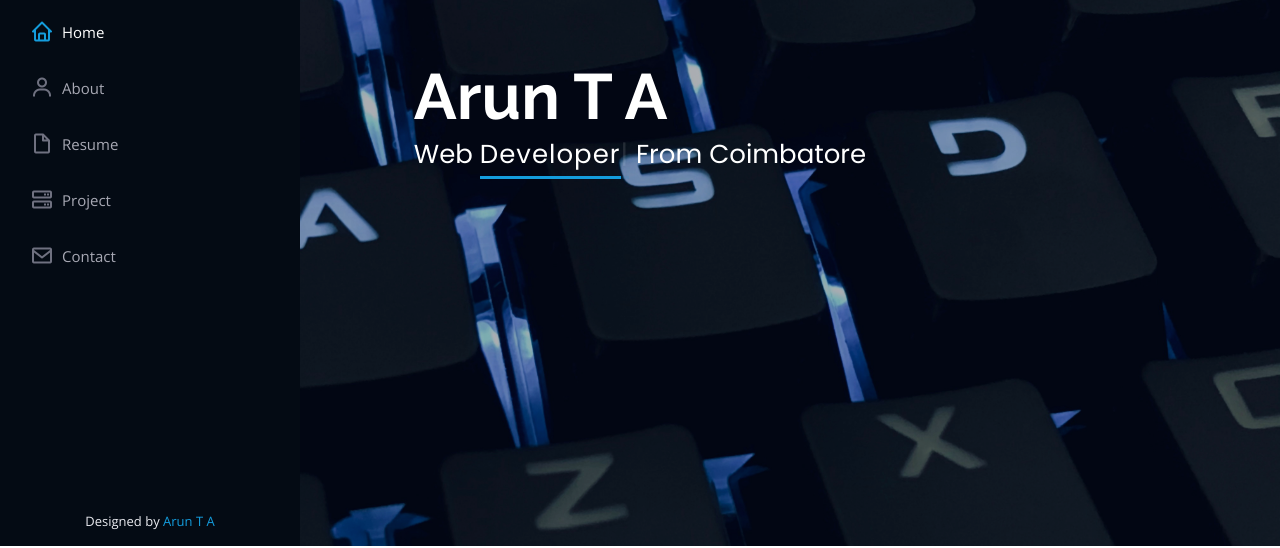
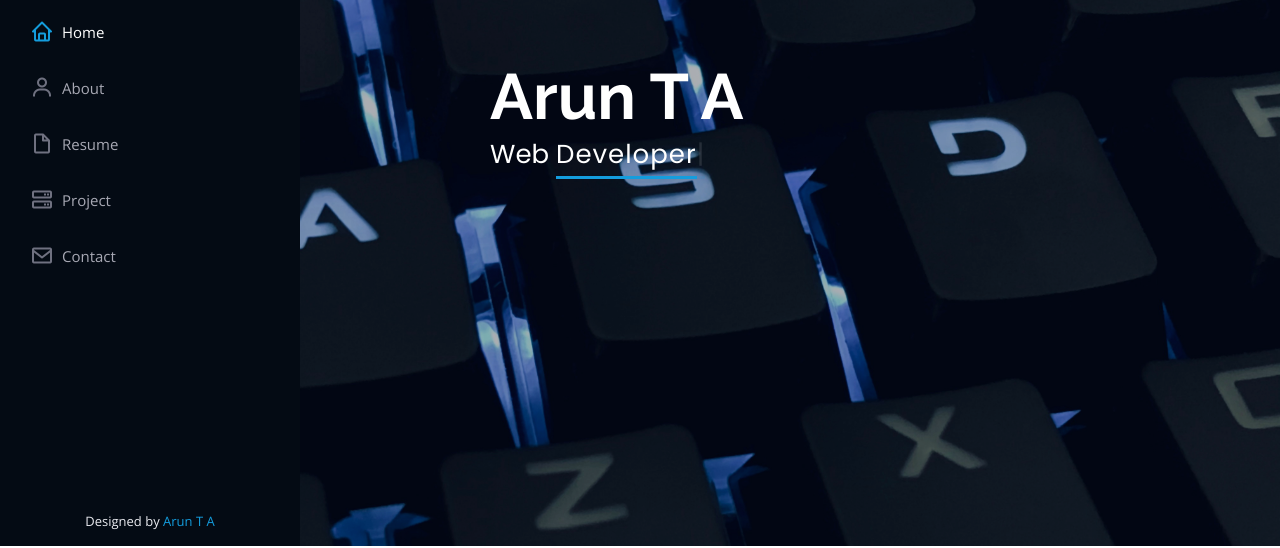
Before and after one commit to Arunadwaith03/portfolio, a plain HTML site: page index.html in a window 1280 px wide. Shown: the part 254-802 px from the top of the page. Drawn offline with nearby package versions, Linux system fonts and the light colour scheme.

Commit message:
Update index.html

```diff
--- a/index.html
+++ b/index.html
@@ -74,7 +74,7 @@
   <section id="hero" class="d-flex flex-column justify-content-center align-items-center">
     <div class="hero-container" data-aos="fade-in">
       <h1>Arun T A</h1>
-      <p>Web <span class="typed" data-typed-items="Developer "></span> From Coimbatore</p>
+      <p>Web <span class="typed" data-typed-items="Developer "></span> </p>
     </div>
   </section><!-- End Hero -->
 
```
